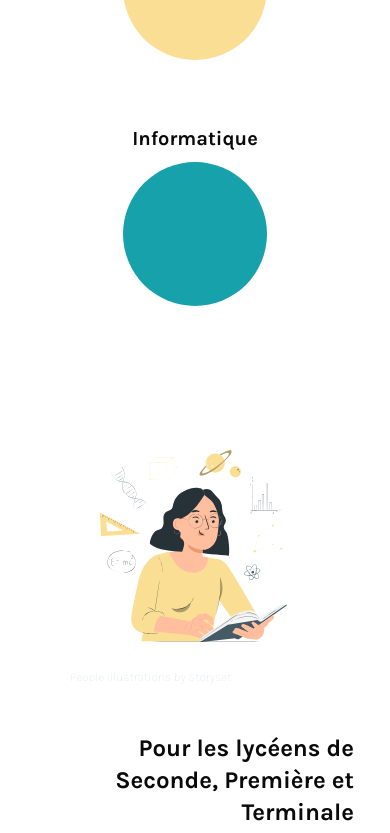
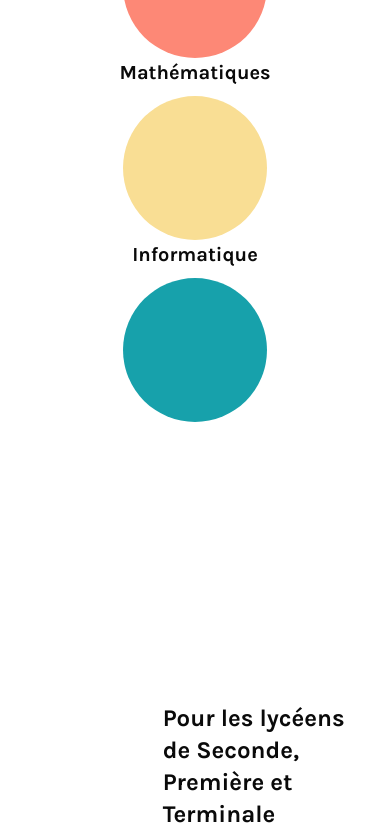
Before and after one commit to clemencefrz/cours-geroa, a Next.js app: page / in a window 390 px wide. Shown: the part 1156-1989 px from the top of the page. Built offline with nearby package versions, Linux system fonts and the light colour scheme.

Commit message:
improve uit

```diff
--- a/app/components/Home/AboutUs.tsx
+++ b/app/components/Home/AboutUs.tsx
@@ -1,7 +1,7 @@
 import { Button } from "@/components/ui/button";
 import Link from "next/link";
-import { textRight } from ".";
 import Image from "next/image";
+import { classNameH2 } from ".";
 const AboutUs = () => {
   return (
     <>
@@ -13,8 +13,8 @@ const AboutUs = () => {
       />
 
       <div className="flex flex-col gap-7">
-        <h2 className={textRight}>Progresse avec nous !</h2>
-        <p className="text-slate-400 text-sm max-w-[400px] text-justify">
+        <h2 className={classNameH2}>Progresse avec nous !</h2>
+        <p className="text-slate-400 text-sm text-justify">
           {`Que tu souhaites progresser ou te perfectionner, nous sommes là pour t'aider à renforcer ta confiance en toi. Pour nous, chacun a le potentiel d'atteindre ses objectifs. Nous encourageons ton autonomie, toujours dans une ambiance conviviale et positive.`}
         </p>
         <Button asChild className="self-center mt-auto">
--- a/app/components/Home/Subjects.tsx
+++ b/app/components/Home/Subjects.tsx
@@ -1,10 +1,9 @@
 import { cn } from "@/lib/utils";
 import { motion } from "framer-motion";
 
-
 const Subjects = () => {
   return (
-    <div className="flex flex-col md:flex-row items-center justify-center gap-16">
+    <div className="flex flex-col md:flex-row items-center justify-around w-full">
       <CardMatiere title={"Physique-chimie"} bgColor={"bg-brandTwo"} />
       <CardMatiere title={"Mathématiques"} bgColor={"bg-brandThree"} />
       <CardMatiere title={"Informatique"} bgColor={"bg-brandFour"} />
--- a/app/components/Home/index.tsx
+++ b/app/components/Home/index.tsx
@@ -18,11 +18,11 @@ type SectionIntroProps = {
 };
 
 // Classes utilisées fréquemment
-const classNameH2 = "text-2xl font-bold";
+export const classNameH2 = "text-2xl font-bold";
 const classNameSubtitle = "text-sm text-slate-400 mb-9";
 const classNameSection =
   "w-full flex flex-col md:flex-row justify-center items-center gap-11";
-export const textRight = cn(classNameH2, "text-right");
+const textRight = cn(classNameH2, "text-right");
 
 const Home: React.FC = () => {
   const ref1 = useRef<HTMLDivElement>(null);
@@ -36,11 +36,11 @@ const Home: React.FC = () => {
   const isInView4 = useInView(ref4, { once: true });
 
   return (
-    <div className="flex flex-col gap-9 justify-center">
+    <div className="flex flex-col gap-[17.5rem] justify-center">
       <Hero />
 
       {/* Sections principales */}
-      <div className="flex flex-col gap-[6.75rem]">
+      <div className="flex flex-col gap-[17.5rem] 2xl:px-[24.25rem]">
         {/* Première section */}
         <motion.div
           initial={{ y: 20, opacity: 0 }}
@@ -60,8 +60,11 @@ const Home: React.FC = () => {
           initial={{ y: 20, opacity: 0 }}
           animate={isInView1 ? { y: 0, opacity: 1 } : {}}
           transition={{ ease: "easeInOut", duration: 1 }}
+          className={cn(
+            classNameSection,
+            "flex flex-row justify-center items-center w-full"
+          )}
         >
-          <div className={classNameSection}>
           <div className="svg-container">
             <Image
               src="/assets/Learning-pana.svg"
@@ -79,13 +82,12 @@ const Home: React.FC = () => {
             </a>
           </div>
           <div className="flex flex-col gap-7">
-              <h2 className={textRight}>
+            <h2 className={classNameH2}>
               Pour les lycéens de Seconde, Première et Terminale
             </h2>
             <ul className="text-slate-400 text-sm">
               <li>
-                  • Améliore ta moyenne en maths, physique-chimie ou
-                  informatique
+                • Améliore ta moyenne en maths, physique-chimie ou informatique
               </li>
               <li>• Obtiens ton bac avec mention</li>
               <li>• Gagne en confiance dans tes capacités</li>
@@ -95,7 +97,6 @@ const Home: React.FC = () => {
                 orientation après le bac
               </li>
             </ul>
-            </div>
           </div>
         </motion.div>
 
```
Lines whose indentation alone changed are shown as unchanged.
